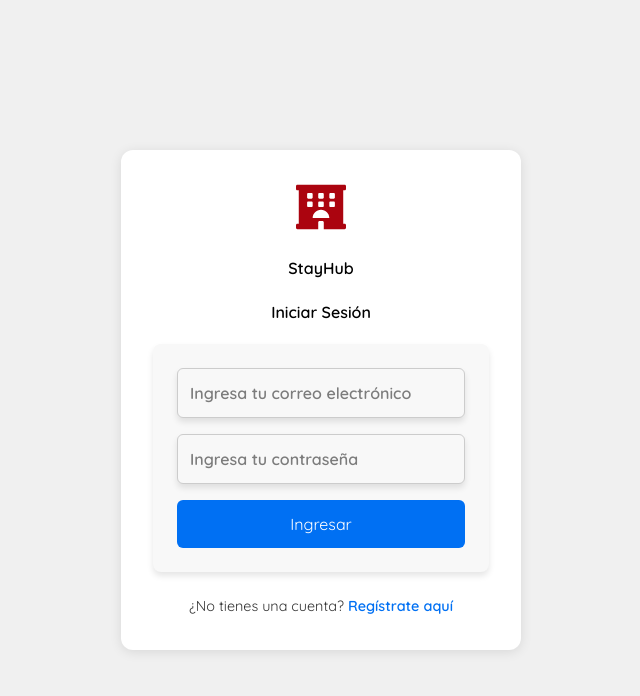
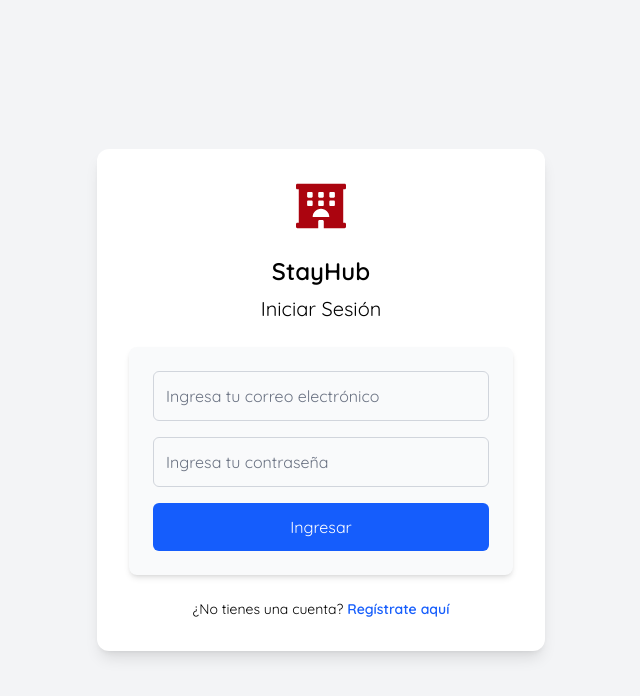
Before and after one commit to juancho391/stayhub, a Next.js app: page /login in a window 1280 px wide. Shown: the top 696 px of the page, without its empty margins (319-959 px from the left). Built offline with nearby package versions, Linux system fonts and the light colour scheme.

Commit message:
Login con tailwind

```diff
--- a/app/login/login.css
+++ /dev/null
@@ -1,95 +0,0 @@
-@import url('https://fonts.googleapis.com/css2?family=Quicksand:wght@300;400;500;600;700&display=swap');
-
-.login-wrapper {
-  display: flex;
-  justify-content: center;
-  align-items: center;
-  height: 100vh;
-  background: #f0f0f0;
-  font-family: 'Quicksand', sans-serif;
-}
-
-.login-card {
-  background: white;
-  padding: 2rem;
-  border-radius: 12px;
-  box-shadow: 0 2px 12px rgba(0, 0, 0, 0.1);
-  width: 100%;
-  max-width: 400px;
-  text-align: center;
-}
-
-.login-icon {
-  font-size: 2.5rem;
-  margin: 0 auto 1.5rem auto;
-  color: #ab040f;
-  display: flex;
-  justify-content: center;
-}
-
-.login-form {
-  display: flex;
-  flex-direction: column;
-  gap: 1rem;
-  background: #f8f8f8;
-  padding: 1.5rem;
-  border-radius: 8px;
-  box-shadow: 0 4px 6px rgba(0, 0, 0, 0.1);
-}
-
-.login-form input {
-  padding: 0.75rem;
-  border: 1px solid #ccc;
-  border-radius: 6px;
-  font-family: 'Quicksand', sans-serif;
-  font-size: 1rem;
-}
-
-.login-form button {
-  padding: 0.75rem;
-  background-color: #0070f3;
-  color: white;
-  border: none;
-  border-radius: 6px;
-  cursor: pointer;
-}
-
-.login-form button:hover {
-  background-color: #005bb5;
-}
-
-h2, h1 {
-  color: black;
-  padding-bottom: 20px;
-  font-family: 'Quicksand', sans-serif;
-  font-weight: 600;
-}
-
-input {
-  color: black;
-  font-family: 'Quicksand', sans-serif;
-  font-size: 1rem;
-  font-weight: 600;
-  padding: 10px;
-  border-radius: 6px;
-  border: 1px solid #ccc;
-  background-color: #f8f8f8;
-  box-shadow: 0 4px 6px rgba(0, 0, 0, 0.1);
-}
-
-.register-text {
-  margin-top: 1.5rem;
-  font-family: 'Quicksand', sans-serif;
-  font-size: 0.9rem;
-  color: #333;
-}
-
-.register-text a {
-  color: #0070f3;
-  text-decoration: none;
-  font-weight: 600;
-}
-
-.register-text a:hover {
-  text-decoration: underline;
-}
--- a/app/login/page.tsx
+++ b/app/login/page.tsx
@@ -1,26 +1,47 @@
-import "./login.css";
 import { FaHotel } from "react-icons/fa";
+import { Quicksand } from 'next/font/google';
+
+const quicksand = Quicksand({
+  subsets: ['latin'],
+  weight: ['300', '400', '500', '600', '700'],
+});
 
 export default function LoginPage() {
   return (
-    <div className="login-wrapper">
-      <div className="login-card">
-        <div className="login-icon">
+    <div className={`flex justify-center items-center min-h-screen bg-gray-100 ${quicksand.className}`}>
+      <div className="bg-white p-8 rounded-xl shadow-lg w-full max-w-md">
+        <div className="flex justify-center mb-6 text-[#ab040f]">
           <FaHotel size={50} />
         </div>
-        <h1>StayHub</h1>
-        <h2>Iniciar Sesión</h2>
-        <form className="login-form">
+        <h1 className="text-2xl font-semibold text-center mb-2 text-black">StayHub</h1>
+        <h2 className="text-xl text-center mb-6 text-black">Iniciar Sesión</h2>
+        <div className="bg-gray-50 p-6 rounded-lg shadow-md mb-6">
+          <form className="flex flex-col gap-4">
             <input
               type="email"
               placeholder="Ingresa tu correo electrónico"
               required
+              className="p-3 border border-gray-300 rounded-md focus:outline-none focus:ring-2 focus:ring-blue-500 focus:border-transparent text-black placeholder:text-gray-500"
             />
-          <input type="password" placeholder="Ingresa tu contraseña" required />
-          <button type="submit">Ingresar</button>
+            <input
+              type="password"
+              placeholder="Ingresa tu contraseña"
+              required
+              className="p-3 border border-gray-300 rounded-md focus:outline-none focus:ring-2 focus:ring-blue-500 focus:border-transparent text-black placeholder:text-gray-500"
+            />
+            <button
+              type="submit"
+              className="bg-blue-600 text-white py-3 px-4 rounded-md hover:bg-blue-700 transition-colors duration-200"
+            >
+              Ingresar
+            </button>
           </form>
-        <p className="register-text">
-          ¿No tienes una cuenta? <a href="/register">Regístrate aquí</a>
+        </div>
+        <p className="text-center text-sm text-black">
+          ¿No tienes una cuenta? {" "}
+          <a href="/register" className="text-blue-600 font-semibold hover:underline">
+            Regístrate aquí
+          </a>
         </p>
       </div>
     </div>
```
Lines whose indentation alone changed are shown as unchanged.
